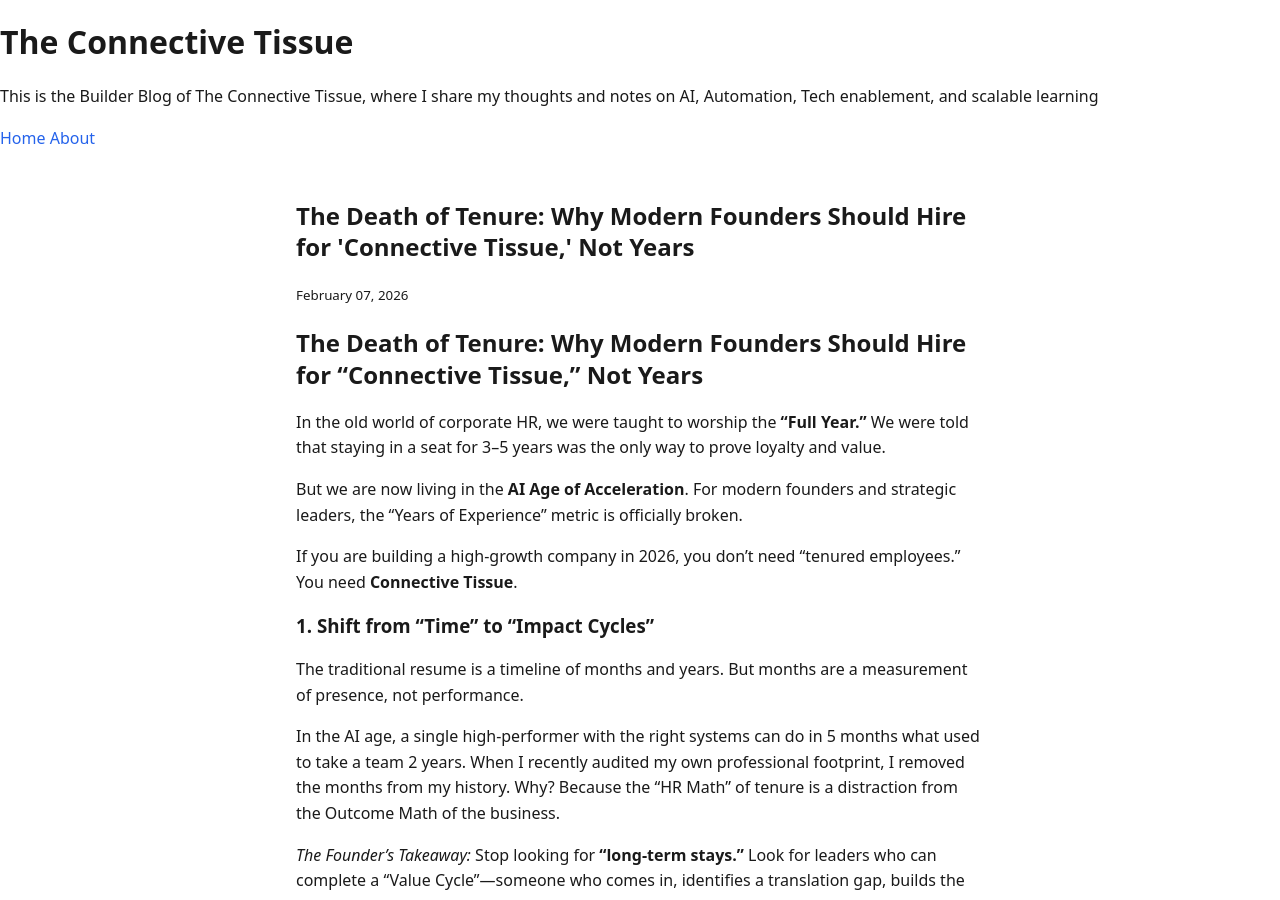
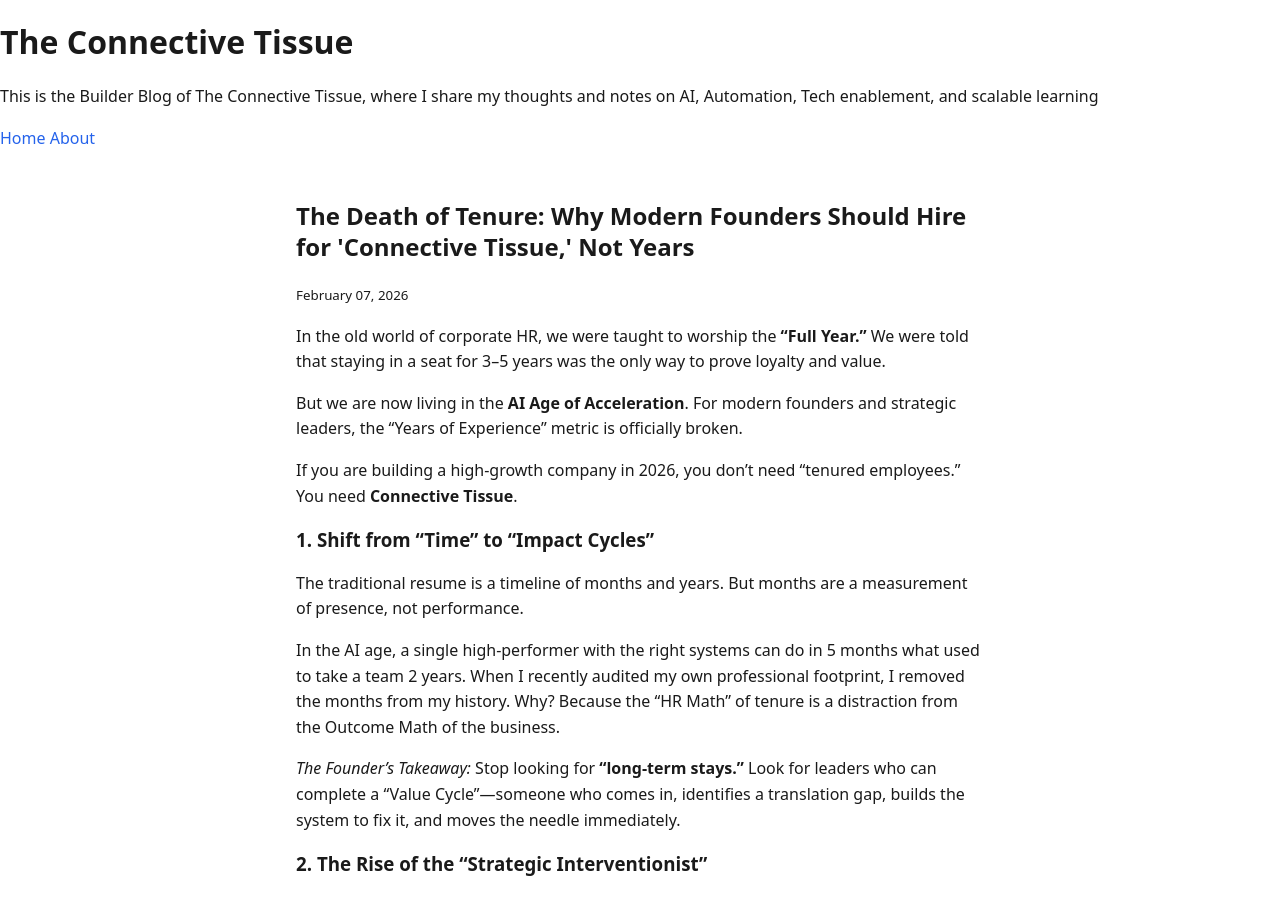
Before and after one commit to monica-rosen/monica-rosen.github.io, a Jekyll site: the page built from docs/_posts/2026-02-07-death-of-tenure.markdown, in a window 1280 px wide and 900 px high. Built offline with Jekyll 4.4.1, drawn with Linux system fonts in a browser that asks for light colours.

Commit message:
changed the title (it was written twice)

```diff
--- a/docs/_posts/2026-02-07-death-of-tenure.markdown
+++ b/docs/_posts/2026-02-07-death-of-tenure.markdown
@@ -4,8 +4,6 @@ title: "The Death of Tenure: Why Modern Founders Should Hire for 'Connective Tis
 date: 2026-02-07
 categories: [Sales Enablement, AI Strategy, ROI]
 ---
-
-## The Death of Tenure: Why Modern Founders Should Hire for "Connective Tissue," Not Years
 In the old world of corporate HR, we were taught to worship the **"Full Year."** We were told that staying in a seat for 3–5 years was the only way to prove loyalty and value.
 
 But we are now living in the **AI Age of Acceleration**. For modern founders and strategic leaders, the "Years of Experience" metric is officially broken.
```
